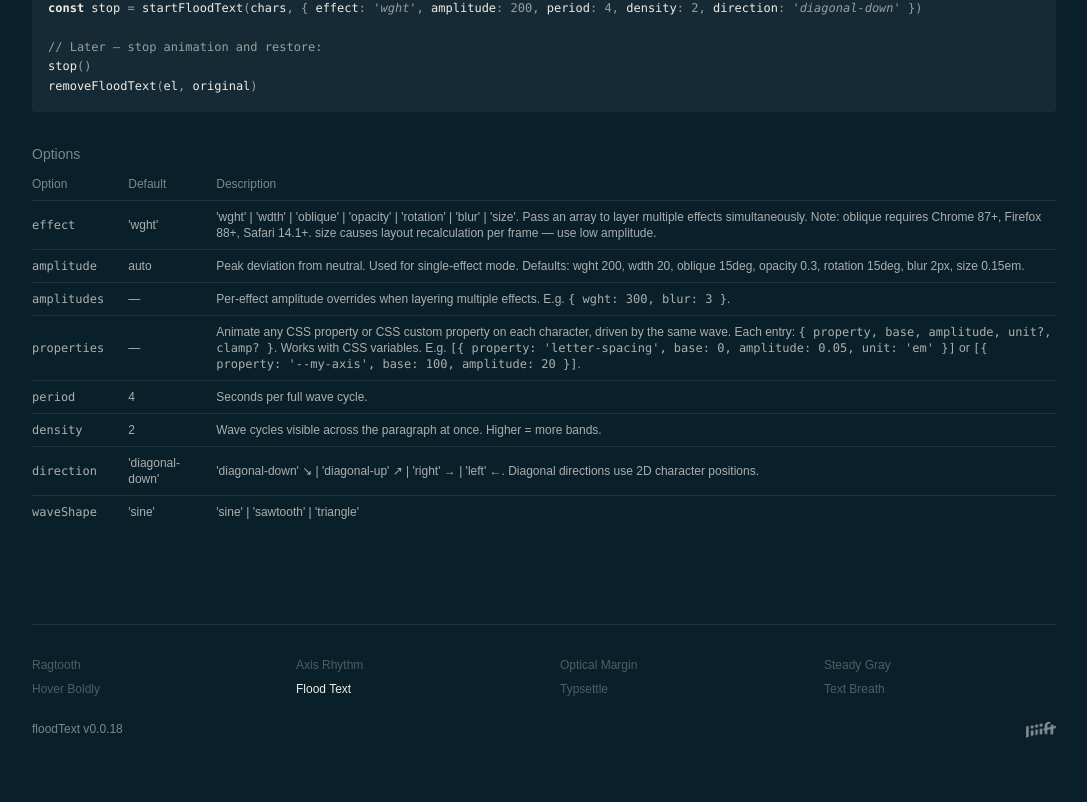
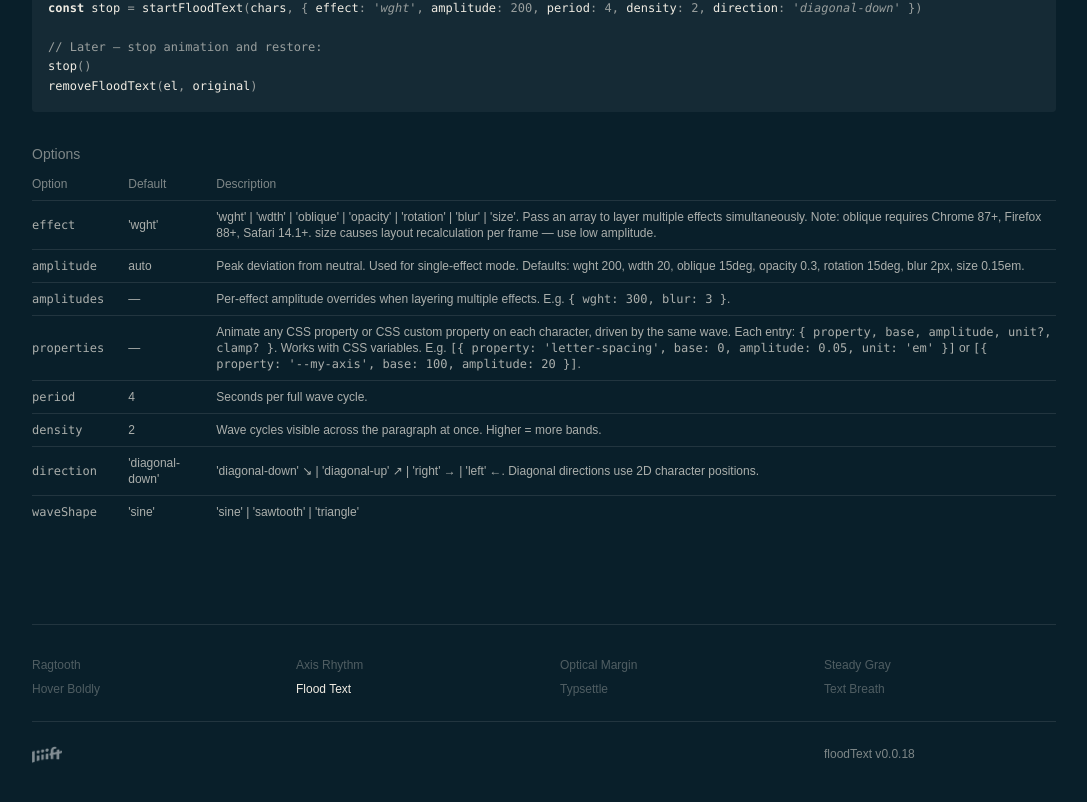
Before and after one commit to Liiift-Studio/FloodText, a Next.js app in the folder site/: page / in a window 1280 px wide. Shown: the part 2058-2860 px from the top of the page, without its empty margins (96-1183 px from the left). Built offline with nearby package versions, Linux system fonts and the light colour scheme.

Commit message:
Footer: Liiift left, tool name right, hr divider, two-column grid, left-aligned

```diff
--- a/site/src/app/page.tsx
+++ b/site/src/app/page.tsx
@@ -108,9 +108,10 @@ removeFloodText(el, original)`} />
 			{/* Footer */}
 			<footer className="w-full max-w-2xl lg:max-w-5xl flex flex-col gap-6 pt-8 border-t border-white/10 text-xs">
 				<ToolDirectory current="floodText" />
-				<div className="flex justify-between opacity-50">
-				<span>floodText v{version}</span>
-				<a href="https://liiift.studio" className="hover:opacity-100 transition-opacity"><img src="/logo-white.png" alt="Liiift Studio" style={{ height: 18, display: 'block' }} /></a>
+				<hr className="border-white/10" />
+				<div className="grid grid-cols-2 sm:grid-cols-4 gap-x-8 opacity-50">
+					<a href="https://liiift.studio" className="hover:opacity-100 transition-opacity"><img src="/logo-white.png" alt="Liiift Studio" style={{ height: 18, display: 'block' }} /></a>
+					<span className="sm:col-start-4">floodText v{version}</span>
 				</div>
 			</footer>
 
--- a/site/src/components/ToolDirectory.tsx
+++ b/site/src/components/ToolDirectory.tsx
@@ -17,14 +17,14 @@ export default function ToolDirectory({ current }: { current: string }) {
 		<nav aria-label="Other type tools" className="grid grid-cols-2 sm:grid-cols-4 gap-x-8 gap-y-2">
 			{TOOLS.map((tool) =>
 				tool.id === current ? (
-					<span key={tool.id} className="opacity-100">{tool.name}</span>
+					<span key={tool.id} className="opacity-100 text-left">{tool.name}</span>
 				) : (
 					<a
 						key={tool.id}
 						href={tool.url}
 
 
-						className="opacity-30 hover:opacity-100 transition-opacity"
+						className="opacity-30 hover:opacity-100 transition-opacity text-left"
 					>
 						{tool.name}
 					</a>
```
